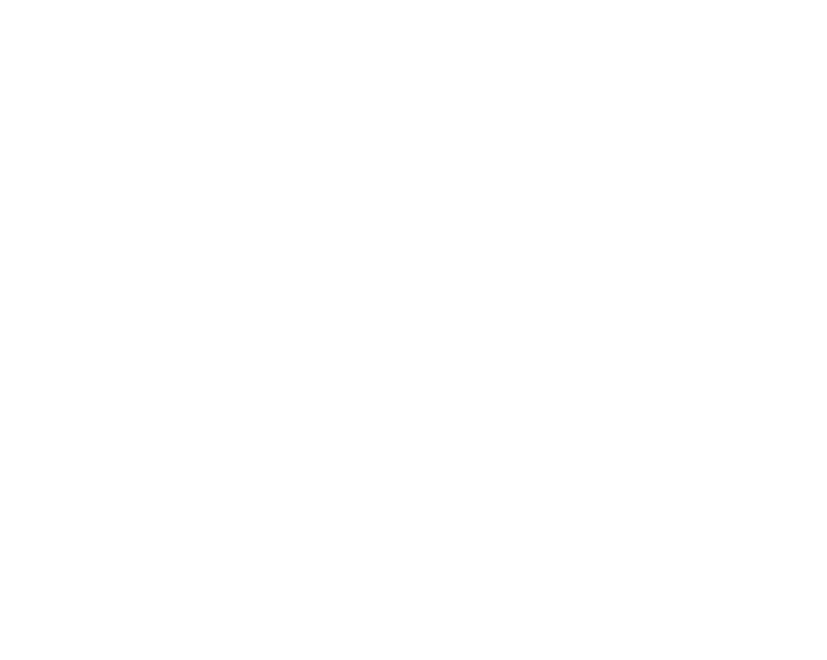
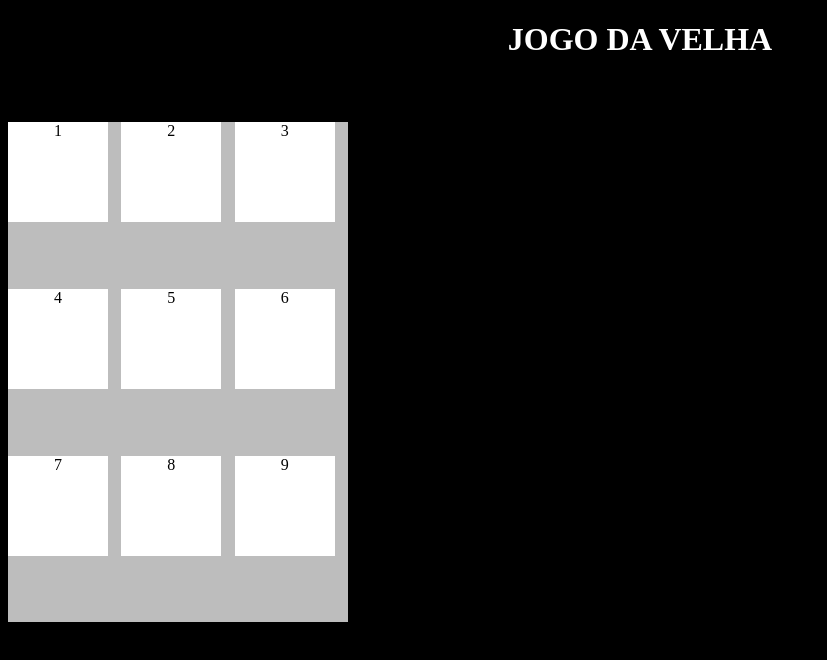
Before and after one commit to WenderG/jogo_da_velha, a plain HTML site: page index.html in a window 1280 px wide. Shown: the whole page, without its empty margins (0-827 px from the left). Drawn offline with Linux system fonts and the light colour scheme.

Commit message:
Finalizando a base visual do jogo

```diff
--- a/index.html
+++ b/index.html
@@ -7,7 +7,50 @@
     <link rel="stylesheet" href="style.css">
     <title>Jogo da Velha</title>
 </head>
-<body>
+<body class="corpo">
+    <h1>JOGO DA VELHA</h1>
+
+    <section class="alinhamento">
+        <div class="mesa">
+            <div id="areas">
+                1
+            </div>
+
+            <div id="areas">
+                2
+            </div>
+
+            <div id="areas">
+                3
+            </div>
+
+            <div id="areas">
+                4
+            </div>
+
+            <div id="areas">
+                5
+            </div>
+
+            <div id="areas">
+                6
+            </div>
+
+            <div id="areas">
+                7
+            </div>
+
+            <div id="areas">
+                8
+            </div>
+
+            <div id="areas">
+                9
+            </div>
+
+        </div>
+    </section>
+
     <script src="main.js"></script>
 </body>
 </html>
--- a/style.css
+++ b/style.css
@@ -0,0 +1,34 @@
+:root {
+    --branco:#ffffff;
+    --cinza:#bdbdbd;
+    --preto:#000000;
+}
+
+.corpo {
+    background-color: var(--preto);
+    text-align: center;
+}
+
+h1 {
+    color: var(--branco);
+}
+
+.alinhamento {
+    margin: 4rem 0 0 0;
+}
+
+.mesa {
+    background-color: var(--cinza);
+    display: grid;
+    grid-template-areas: "a b c"
+                         "d e f"
+                         "g h i";
+    height: 500px;
+    width: 340px;
+}
+
+#areas {
+    background-color: var(--branco);
+    height: 100px;
+    width: 100px;
+}
```
